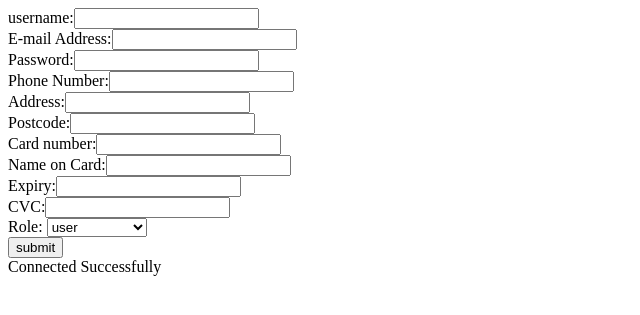
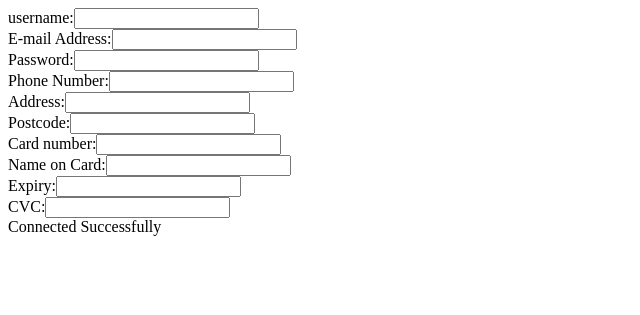
Before and after one commit to Antuuan/coursework_2025, a PHP site: page /users.php in a window 1280 px wide. Shown: the top 315 px of the page, without its empty margins (0-640 px from the left). Run offline with PHP 8.4, Linux system fonts and the light colour scheme; data that the repository does not hold is empty.

Commit message:
removed role from tbl_users

```diff
--- a/install.php
+++ b/install.php
@@ -35,7 +35,6 @@ card_no VARCHAR(300) NOT NULL,
 card_name VARCHAR(300) NOT NULL,
 card_expiry VARCHAR(5) NOT NULL,
 cvc VARCHAR(300) NOT NULL,
-role TINYINT(1) NOT NULL);
 ");
 
 //executes the SQL statement
--- a/users.php
+++ b/users.php
@@ -6,6 +6,7 @@
 
 </head>
 <body>
+<!-- form that sends all the information to add_users.php where it will be added to the DB -->
 <form action="add_users.php" method="post">
     username:<input type="text" name="username"><br>
     E-mail Address:<input type="text" name="email"><br>
@@ -17,16 +18,6 @@
     Name on Card:<input type="text" name="card_name"><br>
     Expiry:<input type="text" name="card_expiry"><br>
     CVC:<input type="text" name="cvc"><br>
-    Role:
-    <select name="role">
-
-        <option value="user">user</option>
-        <option value="admin">administrator</option>
-
-    </select><br>
-
-    <input type="submit" value="submit">
-</form>
 
 <?php
 	include_once('connection.php');
```
Also changed, not shown: add_users.php (+2 -14 lines).
